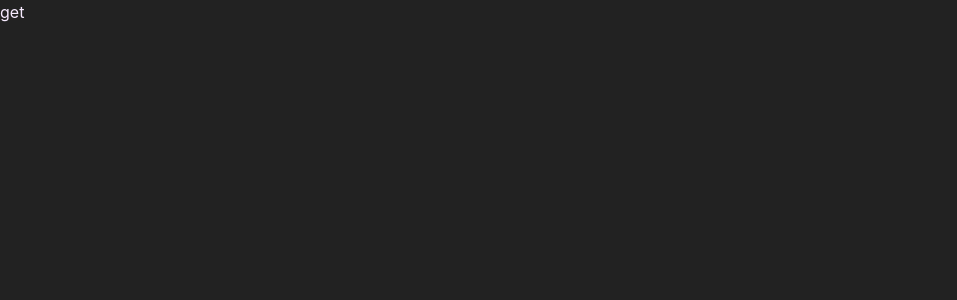
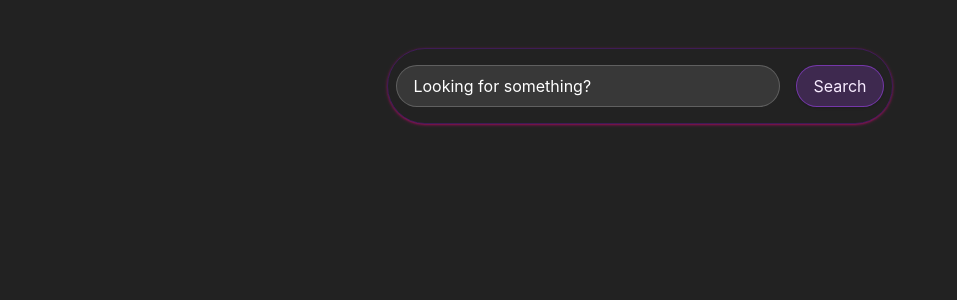
Before and after one commit to Shubham009-kr/Giffy, a React (Vite) app: page / in a window 1280 px wide. Shown: the top 300 px of the page, without its empty margins (0-957 px from the left). Built offline with nearby package versions, Linux system fonts and the light colour scheme.

Commit message:
added search bar

```diff
--- a/src/App.jsx
+++ b/src/App.jsx
@@ -1,10 +1,11 @@
 import React from 'react'
+import SearchBar from './components/SearchBar'
 
 const App = () => {
 
   return (
     <div className='w-full h-screen bg-[#222222] text-[#f7ebff]'>
-      <button>get</button>
+      <SearchBar />
     </div>
   )
 }
--- a/src/components/SearchBar.jsx
+++ b/src/components/SearchBar.jsx
@@ -0,0 +1,23 @@
+import React, { useState } from 'react'
+
+const SearchBar = () => {
+
+    const [searchField, setSearchField] = useState('')
+  return (
+    <div className='flex items-center justify-center pt-12'>
+        <form className='flex justify-center items-center py-4 px-2 border border-purple-900/50
+        shadow-pink-600/50 shadow-sm w-fit rounded-full md:gap-4 gap-2'>
+            <input type="text" placeholder='Looking for something?'
+            className='glass bg-white/10 border border-white/20 text-white
+            placeholder-white px-4 py-2 rounded-full md:w-[30vw] md:focus:w-[50vw] w-40 focus:w-60 transition-width
+            duration-500 ease-in-out focus:outline-none focus:ring-2 focus:ring-white/30'/>
+            <button className='glass bg-purple-500/20 hover:bg-purple-500/40 border border-purple-500/50
+            hover:border-purple-600 px-4 py-2 rounded-full transition-colors
+            shadow-sm hover:shadow-2xl'>
+            Search</button>
+        </form>
+    </div>
+  )
+}
+
+export default SearchBar
```
